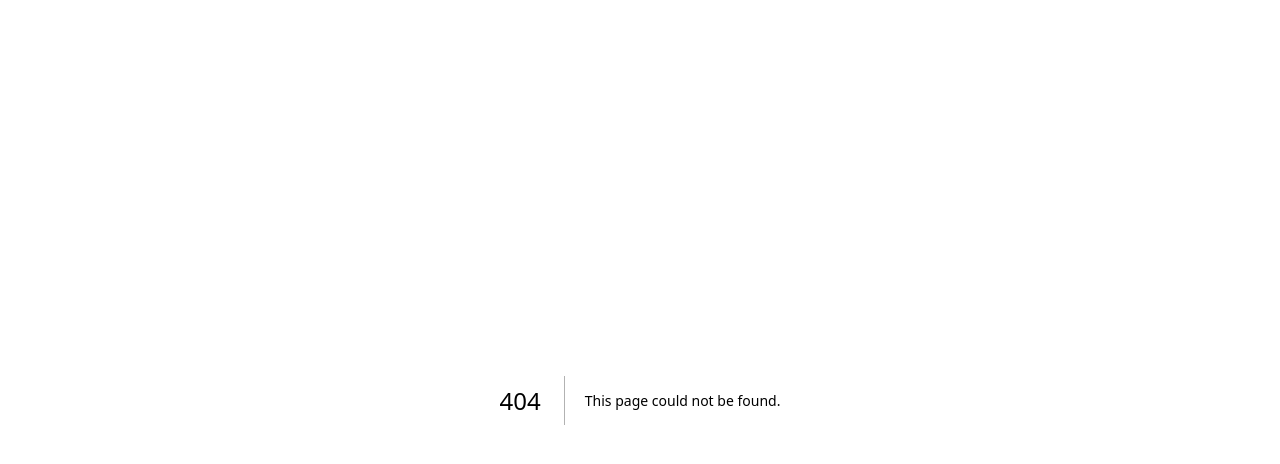
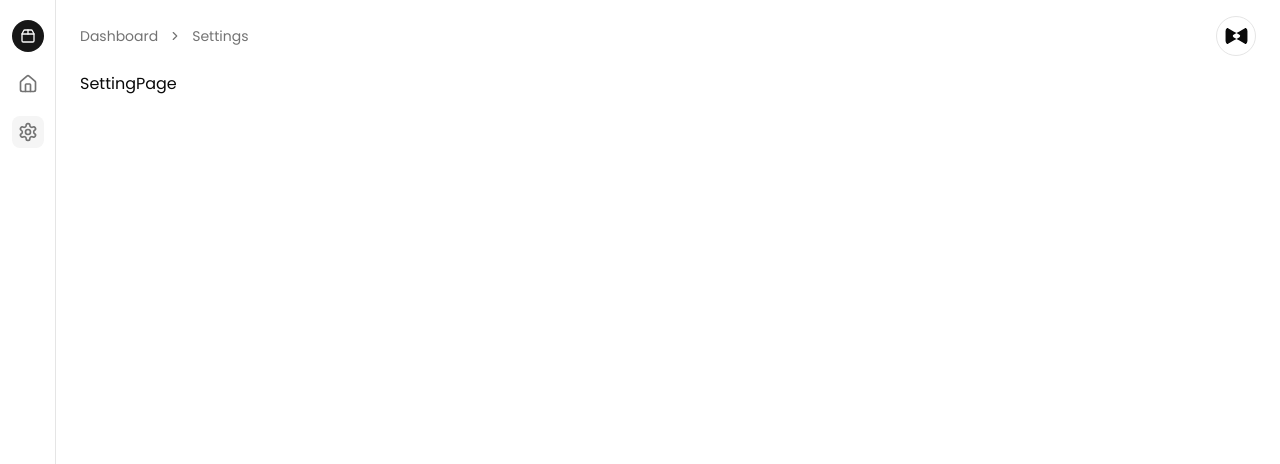
Before and after one commit to Saeed-Altout/MicroTech-Dashboard, a Next.js app: page /dashboard/settings in a window 1280 px wide. Before the commit this address had no page. Shown: the top 464 px of the page. Built offline with nearby package versions, Linux system fonts and the light colour scheme.

Commit message:
create route settings page

```diff
--- /dev/null
+++ b/app/dashboard/(routes)/settings/page.tsx
@@ -0,0 +1,3 @@
+export default function SettingPage() {
+  return <div>SettingPage</div>;
+}
```
